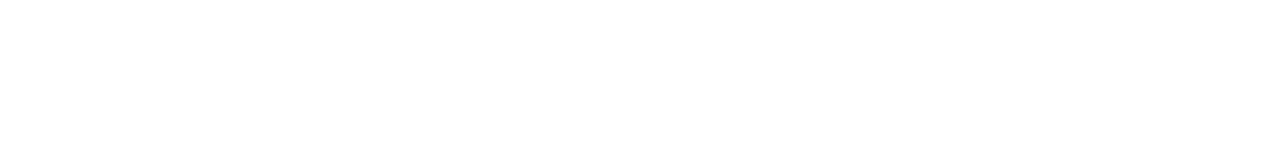
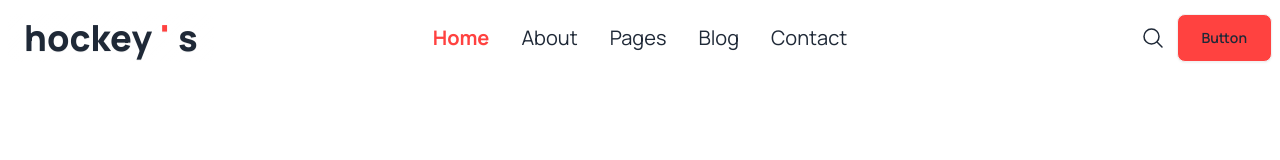
Before and after one commit to taiful-18/assignment-3, a plain HTML site: page index.html in a window 1280 px wide. Drawn offline with nearby package versions, Linux system fonts and the light colour scheme.

Commit message:
add navbar

```diff
--- a/index.html
+++ b/index.html
@@ -1,13 +1,80 @@
 <!DOCTYPE html>
 <html lang="en">
+
 <head>
     <meta charset="UTF-8">
     <meta name="viewport" content="width=device-width, initial-scale=1.0">
     <title>hockeys</title>
+
+    <link rel="preconnect" href="https://fonts.googleapis.com">
+    <link rel="preconnect" href="https://fonts.gstatic.com" crossorigin>
+    <link href="https://fonts.googleapis.com/css2?family=Manrope:wght@400;500;600;700;800&display=swap"
+        rel="stylesheet">
+
+    <link href="https://cdn.jsdelivr.net/npm/daisyui@4.6.0/dist/full.min.css" rel="stylesheet" type="text/css" />
+    <script src="https://cdn.tailwindcss.com"></script>
+    <!-- my collar -->
+    <script>
+        tailwind.config = {
+          theme: {
+            extend: {
+              colors: {
+                clifford: '#da373d',
+                't-primary': '#FF4240',
+              }
+            }
+          }
+        }
+      </script>
+    <style>
+        .Manrope{
+            font-family: 'Manrope', sans-serif;
+        }
+    </style>
 </head>
-<body>
-    <header>
 
+<body class="Manrope">
+    <header class="container mx-auto">
+        <!-- navbar -->
+        <section>
+            <div class="navbar">
+                <div class="navbar-start">
+                    <div class="dropdown">
+                        <div tabindex="0" role="button" class="btn btn-ghost lg:hidden">
+                            <svg xmlns="http://www.w3.org/2000/svg" class="h-5 w-5" fill="none" viewBox="0 0 24 24"
+                                stroke="currentColor">
+                                <path stroke-linecap="round" stroke-linejoin="round" stroke-width="2"
+                                    d="M4 6h16M4 12h8m-8 6h16" />
+                            </svg>
+                        </div>
+                        <ul tabindex="0"
+                            class="menu menu-sm dropdown-content mt-3 z-[1] p-2 shadow  rounded-box w-52">
+                            <li><a href="#">Home</a></li>
+                            <li><a href="#">About</a></li>
+                            <li><a href="#">Pages</a></li>
+                            <li><a href="#">Blog</a></li>
+                            <li><a href="#">Contact</a></li>
+                        </ul>
+                    </div>
+                    <a class="btn glass text-base lg:text-4xl font-extrabold">hockey<span class="text-t-primary">'</span>s</a>
+                </div>
+                <div class="navbar-center hidden lg:flex">
+                    <ul class="menu menu-horizontal px-1">
+                        <li><a class="text-xl font-bold text-t-primary">Home</a></li>
+                        <li><a class="text-xl font-normal">About</a></li>
+                        <li><a class="text-xl font-normal">Pages</a></li>
+                        <li><a class="text-xl font-normal">Blog</a></li>
+                        <li><a class="text-xl font-normal">Contact</a></li>
+                    </ul>
+                </div>
+                <div class="navbar-end gap-3">
+                    <svg xmlns="http://www.w3.org/2000/svg" fill="none" viewBox="0 0 24 24" stroke-width="1.5" stroke="currentColor" class="w-6 h-6 hidden lg:flex">
+                        <path stroke-linecap="round" stroke-linejoin="round" d="m21 21-5.197-5.197m0 0A7.5 7.5 0 1 0 5.196 5.196a7.5 7.5 0 0 0 10.607 10.607Z" />
+                      </svg>
+                    <a class="btn bg-t-primary px-6">Button</a>
+                </div>
+            </div>
+        </section>
     </header>
     <main>
 
@@ -16,4 +83,5 @@
 
     </footer>
 </body>
+
 </html>
--- /dev/null
+++ b/tailwind.config.js
@@ -0,0 +1,8 @@
+/** @type {import('tailwindcss').Config} */
+module.exports = {
+    content: ["./src/**/*.{html,js}"],
+    theme: {
+      extend: {},
+    },
+    plugins: [],
+  }
```
